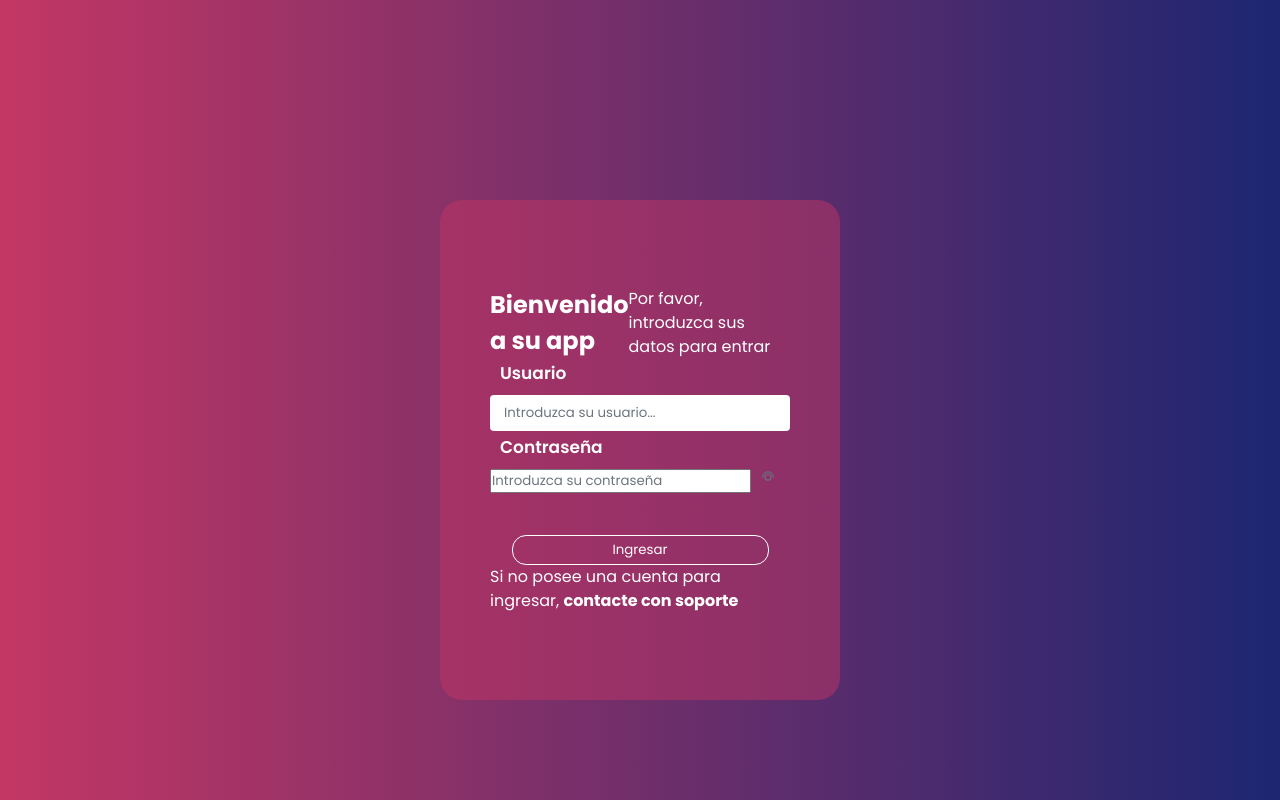
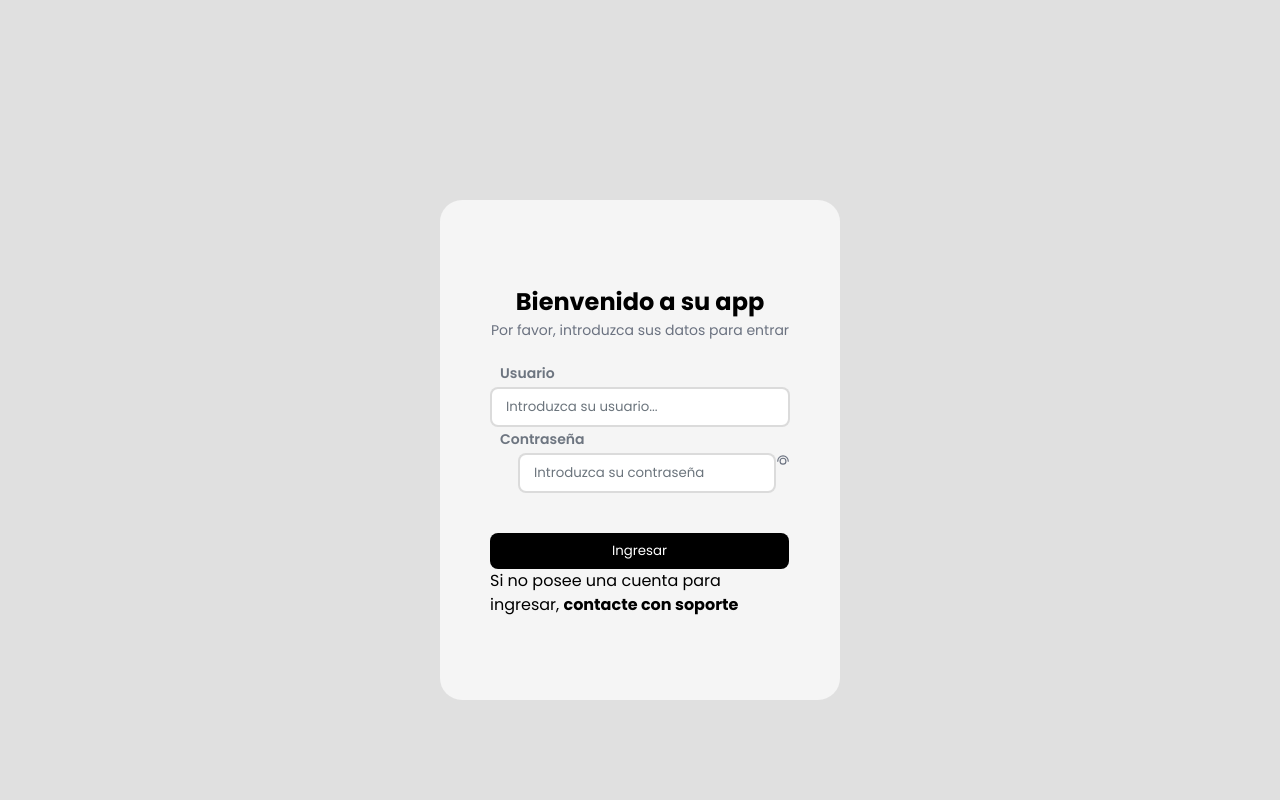
Before and after one commit to hennyfeliz/students-management, a React (Vite) app in the folder front/: page / in a window 1280 px wide. Built offline with nearby package versions, Linux system fonts and the light colour scheme.

Commit message:
Login css changes

```diff
--- a/front/src/styles/Login.css
+++ b/front/src/styles/Login.css
@@ -1,11 +1,11 @@
 .login {
   width: 400px;
   height: 500px;
-  background-color: #c4366379;
+  background-color: var(--gray-100);
   z-index: 2;
   margin: 200px 0;
   border-radius: 22px;
-  color: rgba(0, 0, 0, 0.404);
+  color: black;
   display: flex;
   flex-direction: column;
 }
@@ -26,9 +26,10 @@
   width: 100%;
   height: 100vh;
   z-index: 1;
-  background: #c33764;
+  background-color: var(--gray-300);
+  /* background: #c33764;
   background: -webkit-linear-gradient(to left, #1d2671, #c33764);
-  background: linear-gradient(to left, #1d2671, #c33764);
+  background: linear-gradient(to left, #1d2671, #c33764); */
 }
 
 .login-elements {
@@ -37,15 +38,37 @@
   text-align: left;
 }
 
-.login-elements > * {
-  margin: 2px 0;
+.login-elements > span {
+  font-size: 14px;
+  color: #4b5563cc;
 }
 
-.login-elements > input {
-  border: none;
+.login-elements > span {
+  margin: 2px 0 0 0;
+}
+
+.login-elements > input,
+.password-input > input {
+  border: 2px solid rgba(139, 139, 139, 0.308);
   outline: none;
+  color: black;
   padding: 8px 14px;
-  border-radius: 4px;
+  border-radius: 8px;
+  transition: border 0.3s;
+}
+
+.login-elements > input:hover,
+.password-input > input:hover {
+  border: 2px solid rgba(139, 139, 139, 0.671);
+}
+
+.password-input {
+  display: flex;
+  justify-content: end;
+}
+
+.password-input > input {
+  width: 86%;
 }
 
 .login-elements > div {
@@ -57,7 +80,6 @@
 .login-card {
   margin: auto;
   width: 300px;
-  color: white;
   border-radius: 8px;
   -webkit-border-radius: 8px;
   -moz-border-radius: 8px;
@@ -65,50 +87,62 @@
   -o-border-radius: 8px;
 }
 
+.login-card > p {
+  text-align: center;
+  margin-top: 10px;
+  color: #6b7280;
+  font-size: 10px;
+}
+
 .login-icon {
+  margin-bottom: 20px;
   display: flex;
+  flex-direction: column;
   justify-content: center;
+  align-items: center;
+  text-align: center;
+}
+
+.login-icon > span {
+  color: #6b7280;
+  font-size: 14px;
 }
 
 .login-button {
   cursor: pointer;
-  display: flex;
-  margin: auto;
-  border-radius: 14px;
+  padding: 8px 122px;
+  background-color: black;
+  color: white;
   border: none;
   outline: none;
-  color: white;
-  border: 1px solid white;
-  background-color: transparent;
-  padding: 4px 100px;
+  border-radius: 8px;
+  margin: auto;
   margin-top: 40px;
-  text-align: center;
-  transition: background-color 0.3s, color 0.3s;
+  transition: background-color 0.3s;
 }
 
 .login-button:hover {
-  background-color: white;
-  color: #c33764;
-}
-.login-button:focus,
-.login-button:focus-visible {
-  outline: 4px auto white;
+  background-color: #1f2937a8;
 }
 
 .login-elements > span {
   display: flex;
   font-weight: 600;
-  font-size: 17px;
-  height: 30px;
+  height: 24px;
   width: 200px;
   padding-left: 10px;
 }
 
-.login-elements > div > * {
-  color: rgba(240, 248, 255, 0.432);
-  margin: 0 10px 0 0;
+:root {
+  --gray-50: #f9fafb;
+  --gray-100: #f3f4f6;
+  --gray-200: #e5e7eb;
+  --gray-300: #d1d5db;
+  --gray-400: #9ca3af;
+  --gray-500: #6b7280;
+  --gray-600: #4b5563;
+  --gray-700: #374151;
+  --gray-800: #1f2937;
+  --gray-900: #111827;
+  --gray-950: #030712;
 }
-
-.ch-gray {
-  background-color: rgba(240, 248, 255, 0.432);
-}
```
